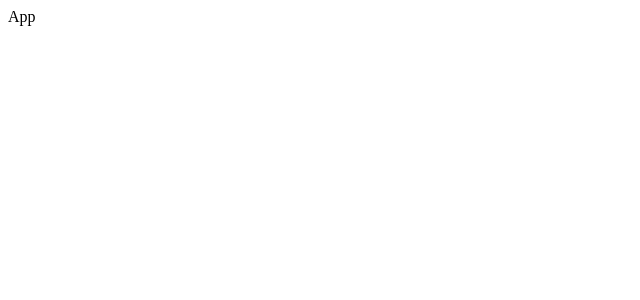
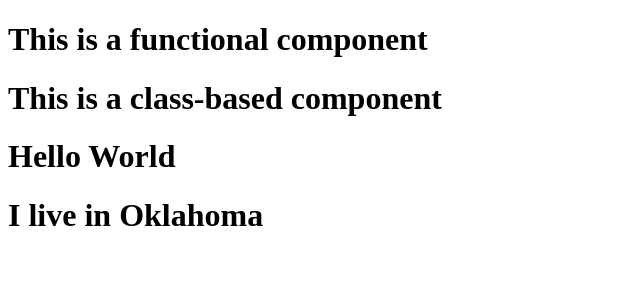
Before and after one commit to justincgreen/react-roadmap, a React (Vite) app: page / in a window 1280 px wide. Shown: the top 300 px of the page, without its empty margins (0-640 px from the left). Built offline with nearby package versions, Linux system fonts and the light colour scheme.

Commit message:
component examples

```diff
--- a/src/App.jsx
+++ b/src/App.jsx
@@ -1,8 +1,16 @@
+import FunctionalComponent from "./components/FunctionalComponent"
+import ClassComponent from "./components/ClassComponent"
+import PropsExample from "./components/PropsExample"
+import StateExample from "./components/StateExample"
+
 function App() {
 
   return (
     <>
-      App
+      <FunctionalComponent />
+      <ClassComponent />
+      <PropsExample greeting="Hello World" />
+      <StateExample />
     </>
   )
 }
--- /dev/null
+++ b/src/components/ClassComponent.jsx
@@ -0,0 +1,13 @@
+import { Component } from "react";
+
+class ClassComponent extends Component {
+  render() {
+    return (
+      <>
+        <h1>This is a class-based component</h1>
+      </>
+    )
+  }
+}
+
+export default ClassComponent
--- /dev/null
+++ b/src/components/FunctionalComponent.jsx
@@ -0,0 +1,9 @@
+function FunctionalComponent() {
+  return (
+    <>
+      <h1>This is a functional component</h1>
+    </>
+  )
+}
+
+export default FunctionalComponent
--- /dev/null
+++ b/src/components/PropsExample.jsx
@@ -0,0 +1,7 @@
+const PropsExample = (props) => {
+  return (
+    <h1>{ props.greeting }</h1>
+  )
+}
+
+export default PropsExample
--- /dev/null
+++ b/src/components/StateExample.jsx
@@ -0,0 +1,8 @@
+import { useState } from 'react'
+
+function StateExample() {
+  const [state, setState] = useState('Oklahoma')
+  return <h1>I live in { state }</h1>
+}
+
+export default StateExample
```
